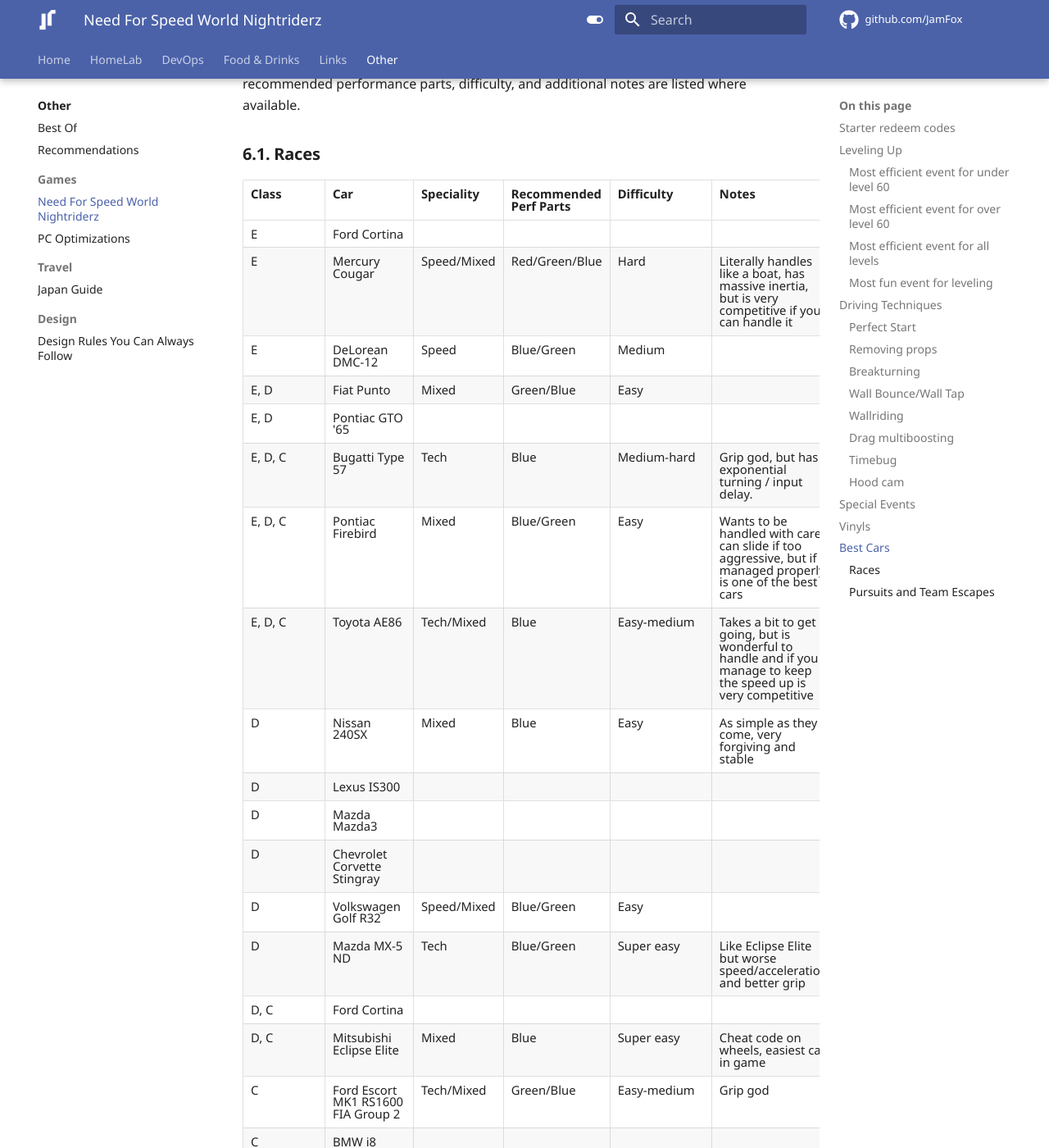
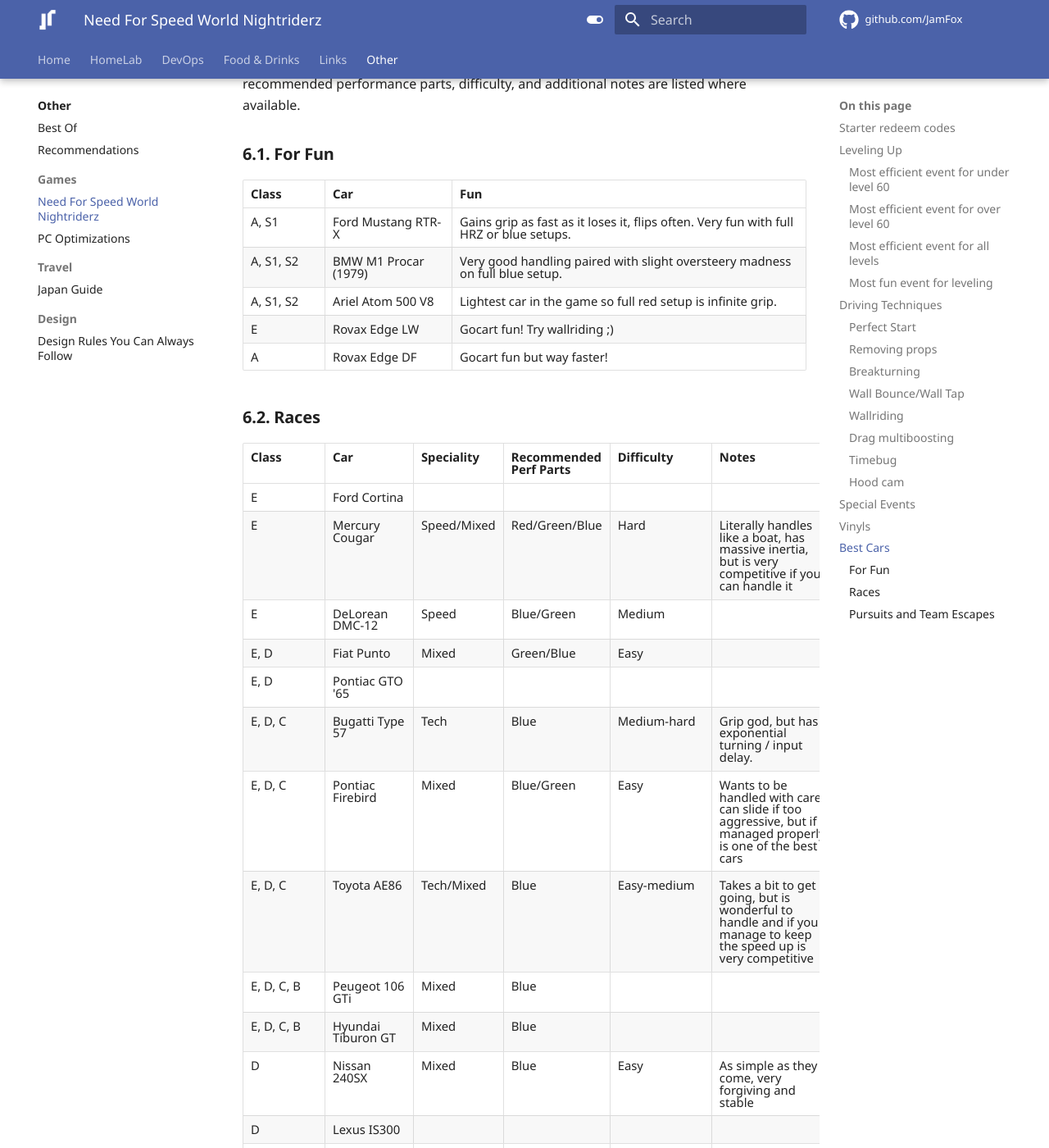
Before and after one commit to JamFox/docs.jamfox.dev, an MkDocs documentation site: the page built from docs/content/games/nfs-world-nrz.md, in a window 1280 px wide and 1400 px high, scrolled down 4779 px. Shown: the whole window at 82% size. Built offline with MkDocs 1.6.1 and Material for MkDocs 9.7.7, drawn with Linux system fonts in a browser that asks for light colours; comment, search, counter and statistics services are not loaded; some of the changed text lies outside the part shown.

Commit message:
nrz notes

```diff
--- a/docs/content/games/nfs-world-nrz.md
+++ b/docs/content/games/nfs-world-nrz.md
@@ -119,6 +119,16 @@ For managing vinyls, you can use the Vinyl Manager in order to save your designs
 
 The following is a breakdown of the best cars in each class **in my biased opinion**. Note that I tend to prefer technical cars and races and I am not an incredible driver (I tend to complete any challenge that [NFSWFR](https://www.youtube.com/@NFSWFRvideos) rates equal or lower than 9). Each car's specialty, recommended performance parts, difficulty, and additional notes are listed where available.
 
+### For Fun
+
+| Class   | Car                          | Fun |
+|---------|------------------------------|-----|
+| A, S1     | Ford Mustang RTR-X           | Gains grip as fast as it loses it, flips often. Very fun with full HRZ or blue setups. |
+| A, S1, S2 | BMW M1 Procar (1979)         | Very good handling paired with slight oversteery madness on full blue setup. |
+| A, S1, S2 | Ariel Atom 500 V8              | Lightest car in the game so full red setup is infinite grip. |
+| E         | Rovax Edge LW                | Gocart fun! Try wallriding ;) |
+| A         | Rovax Edge DF                | Gocart fun but way faster! |
+
 ### Races
 
 | Class   | Car                          | Speciality   | Recommended Perf Parts | Difficulty         | Notes                                                                                     |
@@ -131,6 +141,8 @@ The following is a breakdown of the best cars in each class **in my biased opini
 | E, D, C | Bugatti Type 57              | Tech         | Blue                   | Medium-hard        | Grip god, but has exponential turning / input delay.                                      |
 | E, D, C | Pontiac Firebird             | Mixed        | Blue/Green             | Easy               | Wants to be handled with care, can slide if too aggressive, but if managed properly is one of the best cars |
 | E, D, C | Toyota AE86                  | Tech/Mixed   | Blue                   | Easy-medium        | Takes a bit to get going, but is wonderful to handle and if you manage to keep the speed up is very competitive |
+| E, D, C, B  | Peugeot 106 GTi              |    Mixed          | Blue                       |                    |                                                                                           |
+| E, D, C, B  | Hyundai Tiburon GT           |  Mixed            |    Blue                    |                    |                                                                                           |
 | D       | Nissan 240SX                 | Mixed        | Blue                   | Easy               | As simple as they come, very forgiving and stable                                         |
 | D       | Lexus IS300                  |              |                        |                    |                                                                                           |
 | D       | Mazda Mazda3                 |              |                        |                    |                                                                                           |
@@ -139,6 +151,7 @@ The following is a breakdown of the best cars in each class **in my biased opini
 | D       | Mazda MX-5 ND                | Tech         | Blue/Green             | Super easy         | Like Eclipse Elite but worse speed/acceleration and better grip                           |
 | D, C    | Ford Cortina                 |              |                        |                    |                                                                                           |
 | D, C    | Mitsubishi Eclipse Elite     | Mixed        | Blue                   | Super easy         | Cheat code on wheels, easiest car in game                                                 |
+| D, C, B, A        | Lancia Delta                 |  Mixed         |   Blue                     |                    |                                                                                           |
 | C       | Ford Escort MK1 RS1600 FIA Group 2 | Tech/Mixed | Green/Blue         | Easy-medium        | Grip god                                                                                  |
 | C       | BMW i8                       |              |                        |                    |                                                                                           |
 | B       | Porsche 914-6                | Tech         | Blue/Yellow            | Easy               | Go cart basically                                                                         |
```
Also changed, not shown: other parts of docs/content/games/nfs-world-nrz.md (+1 -0 lines).
